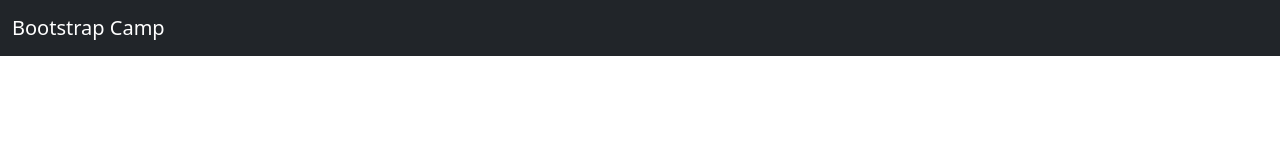
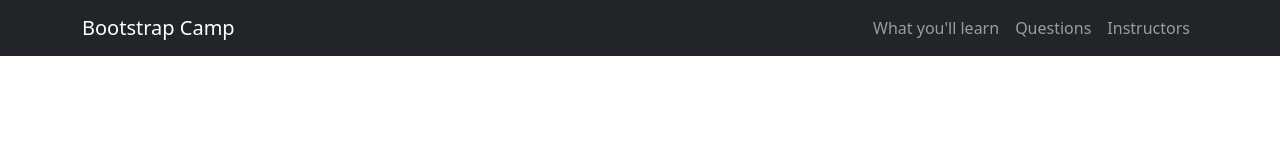
Before and after one commit to Kaung-Pyae-Min-Thein/bootstrapExercise, a plain HTML site: page index.html in a window 1280 px wide. Drawn offline with nearby package versions, Linux system fonts and the light colour scheme.

Commit message:
finish navbar

```diff
--- a/index.html
+++ b/index.html
@@ -16,10 +16,33 @@
   <body>
     <!--navbar-->
     <nav class="navbar navbar-expand-lg navbar-dark bg-dark">
-      <div class="container-fluid">
+      <div class="container">
         <!--brand-->
         <a class="navbar-brand" href="#">Bootstrap Camp</a>
-
+        <!--Hamburger Menu-->
+        <button
+          class="navbar-toggler"
+          type="button"
+          data-bs-toggle="collapse"
+          data-bs-target="#navmenu"
+        >
+          <!--hamburger icon-->
+          <span class="navbar-toggler-icon"></span>
+        </button>
+        <!--navmenu-->
+        <div class="collapse navbar-collapse" id="navmenu">
+          <ul class="navbar-nav ms-auto">
+            <li class="nav-item">
+              <a href="#" class="nav-link">What you'll learn</a>
+            </li>
+            <li class="nav-item">
+              <a href="#" class="nav-link">Questions</a>
+            </li>
+            <li class="nav-item">
+              <a href="#" class="nav-link">Instructors</a>
+            </li>
+          </ul>
+        </div>
       </div>
     </nav>
 
```
